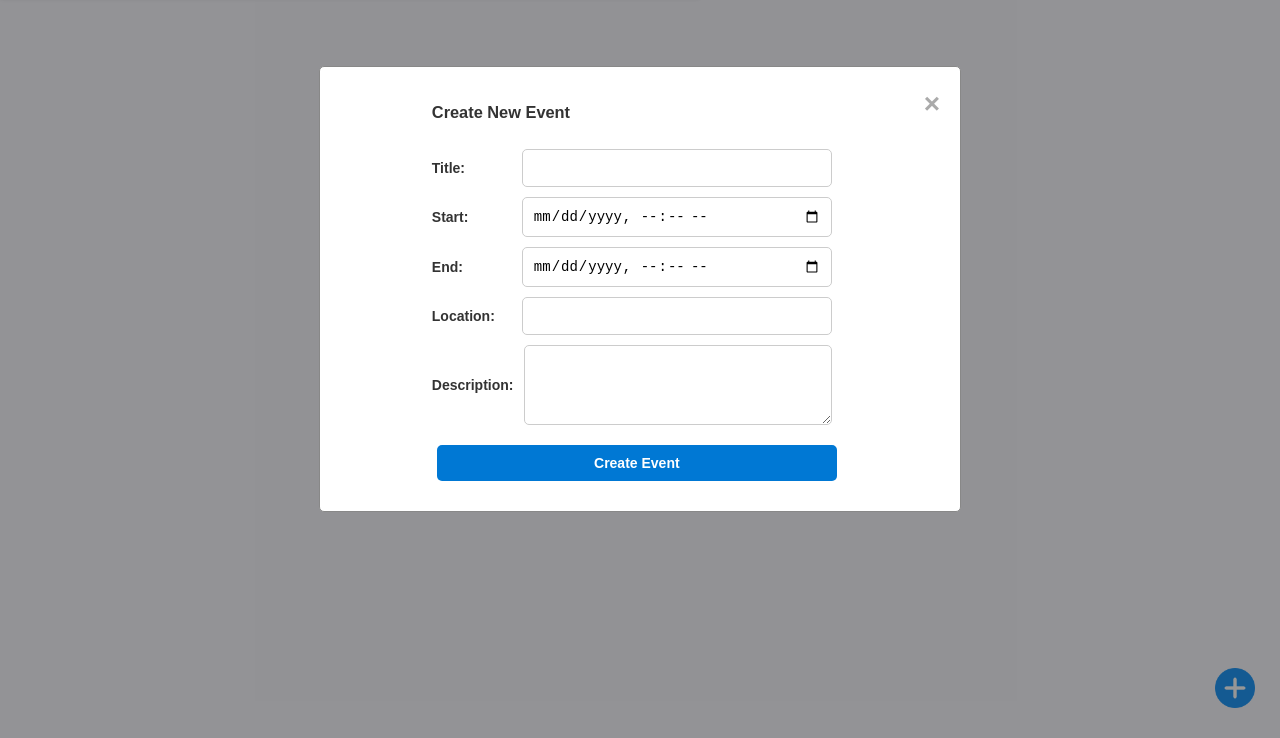
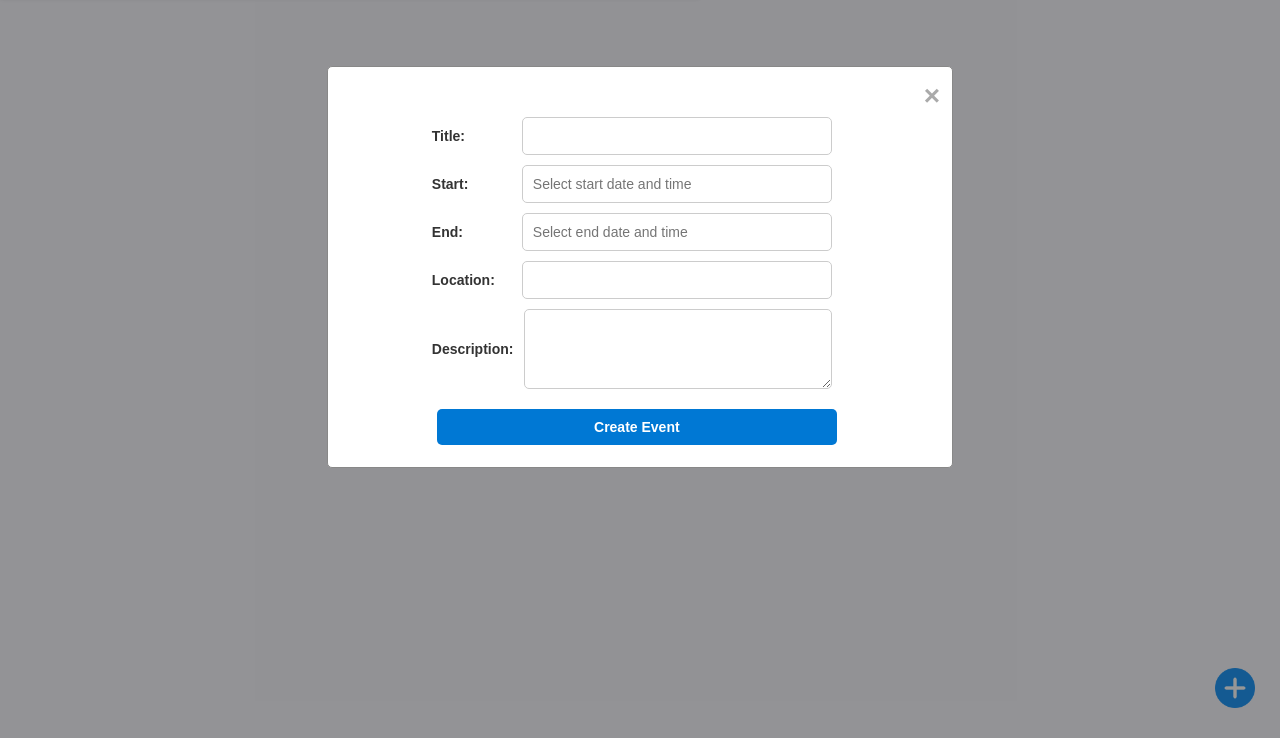
Before and after one commit to ryslanzaharov/outlook-extension, a website built with webpack: page src/popup.html in a window 1280 px wide. Both pictures are taken after a click on the button 1235 px from the left and 750 px from the top of the page. Shown: the part 62-800 px from the top of the page. Built offline with nearby package versions, Linux system fonts and the light colour scheme; some packages are replaced by stand-ins of ours; no server answers.

Commit message:
bugs fixed

```diff
--- a/src/popup.js
+++ b/src/popup.js
@@ -2,6 +2,8 @@ import { Calendar } from '@fullcalendar/core';
 import dayGridPlugin from '@fullcalendar/daygrid';
 import timeGridPlugin from '@fullcalendar/timegrid';
 import interactionPlugin from '@fullcalendar/interaction';
+import flatpickr from "flatpickr";
+import "flatpickr/dist/flatpickr.min.css";
 
  import './styles.css'; // Импорт стилей
 
@@ -47,8 +49,8 @@ function showEventDetails(event) {
     // Наполнение модального окна данными события
     modalBody.innerHTML = `
         <h3>${event.title}</h3>
-        <p><strong>Start:</strong> ${event.start.toLocaleString()}</p>
-        ${event.end ? `<p><strong>End:</strong> ${event.end.toLocaleString()}</p>` : ''}
+        <p><strong>Start:</strong> ${formatTo12Hour(event.start)}</p>
+        ${event.end ? `<p><strong>End:</strong> ${formatTo12Hour(event.end)}</p>` : ''}
         ${locationLink ? `<p><strong>Location:</strong> ${locationLink}</p>` : ''}
         ${description ? `${description}</p>` : ''}
     `;
@@ -56,6 +58,18 @@ function showEventDetails(event) {
     // Отображение модального окна
     modal.classList.remove('hidden');
     modal.style.display = 'block';
+}
+
+function formatTo12Hour(date) {
+    const options = {
+        year: 'numeric',
+        month: 'long',
+        day: 'numeric',
+        hour: 'numeric',
+        minute: 'numeric',
+        hour12: true
+    };
+    return date.toLocaleString('en-US', options);
 }
 
 function extractTextFromHTML(htmlString) {
@@ -236,8 +250,8 @@ function renderCalendar(events) {
     const calendar = new Calendar(calendarEl, {
         plugins: [dayGridPlugin, timeGridPlugin, interactionPlugin],
         initialView: 'timeGridDay',
-        selectable: true,            // Включаем возможность выделения
-        editable: true,              // Позволяем перемещать и изменять события
+        // selectable: true,            // Включаем возможность выделения
+        // editable: true,              // Позволяем перемещать и изменять события
         height: 'auto', // Убедитесь, что высота адаптируется
         contentHeight: 'auto',
         headerToolbar: {
@@ -395,40 +409,37 @@ function openEventModal(eventLocalData = {}) {
     const modal = document.getElementById('modal');
     const modalBody = document.getElementById('modalBody');
     const eventData = {
-        id: eventLocalData.id, // Уникальный идентификатор события
-        title: eventLocalData.title,
-        start: eventLocalData.start?.toISOString().slice(0, 16) || '', // Формат для datetime-local
-        end: eventLocalData.end?.toISOString().slice(0, 16) || '',
+        id: eventLocalData.id || '',
+        title: eventLocalData.title || '',
+        start: eventLocalData.start || null,
+        end: eventLocalData.end || null,
         location: eventLocalData.location || '',
         description: eventLocalData.description || ''
     };
-    const localDate = {
-        start: eventLocalData.start ? formatDateForDatetimeLocal(eventLocalData.start) : '', // Локальное время
-        end: eventLocalData.end ? formatDateForDatetimeLocal(eventLocalData.end) : ''    // Локальное время
-    };
+
     // Наполнение модального окна формой
     modalBody.innerHTML = `
         <form id="createEventForm">
-            <h3>${eventData.id ? 'Edit Event' : 'Create New Event'}</h3>
+            <p></p>
             <div class="createEventForm-row">
                 <label for="eventTitle">Title:</label>
-                <input type="text" id="eventTitle" name="eventTitle" value="${eventData.title || ''}" required>
+                <input type="text" id="eventTitle" name="eventTitle" value="${eventData.title}" required>
             </div>
             <div class="createEventForm-row">
                 <label for="eventStart">Start:</label>
-                <input type="datetime-local" id="eventStart" name="eventStart" value="${localDate.start || ''}" required>
+                <input type="text" id="eventStart" name="eventStart" placeholder="Select start date and time" required>
             </div>
             <div class="createEventForm-row">
                 <label for="eventEnd">End:</label>
-                <input type="datetime-local" id="eventEnd" name="eventEnd" value="${localDate.end || ''}" required>
+                <input type="text" id="eventEnd" name="eventEnd" placeholder="Select end date and time" required>
             </div>
             <div class="createEventForm-row">
                 <label for="eventLocation">Location:</label>
-                <input type="text" id="eventLocation" name="eventLocation" value="${eventData.location || ''}">
+                <input type="text" id="eventLocation" name="eventLocation" value="${eventData.location}">
             </div>
             <div class="createEventForm-row">
                 <label for="eventDescription">Description:</label>
-                <textarea id="eventDescription" name="eventDescription">${eventData.description || ''}</textarea>
+                <textarea id="eventDescription" name="eventDescription">${eventData.description}</textarea>
             </div>
             <button type="submit">${eventData.id ? 'Update Event' : 'Create Event'}</button>
         </form>
@@ -436,6 +447,21 @@ function openEventModal(eventLocalData = {}) {
 
     modal.classList.remove('hidden');
     modal.style.display = 'block';
+
+    // Инициализация Flatpickr для полей start и end
+    flatpickr("#eventStart", {
+        enableTime: true,
+        dateFormat: "Y-m-d H:i", // ISO формат (чтобы было совместимо с сервером)
+        defaultDate: eventData.start || null, // Устанавливаем начальное значение
+        time_24hr: false // 12-часовой формат с AM/PM
+    });
+
+    flatpickr("#eventEnd", {
+        enableTime: true,
+        dateFormat: "Y-m-d H:i",
+        defaultDate: eventData.end || null,
+        time_24hr: false
+    });
 
     document.getElementById('createEventForm').addEventListener('submit', async (e) => {
         e.preventDefault();
--- a/src/styles.css
+++ b/src/styles.css
@@ -146,7 +146,7 @@ button:disabled {
 .modal-content {
     background-color: #fff;
     margin: 10% auto;
-    padding: 20px;
+    padding: 12px;
     border: 1px solid #888;
     width: 60%;
     max-width: 600px;
```
Also changed, not shown: package.json (+4 -3 lines), src/background.js (+14 -3 lines), src/create_event.html (+0 -1 lines), 1 other file.
